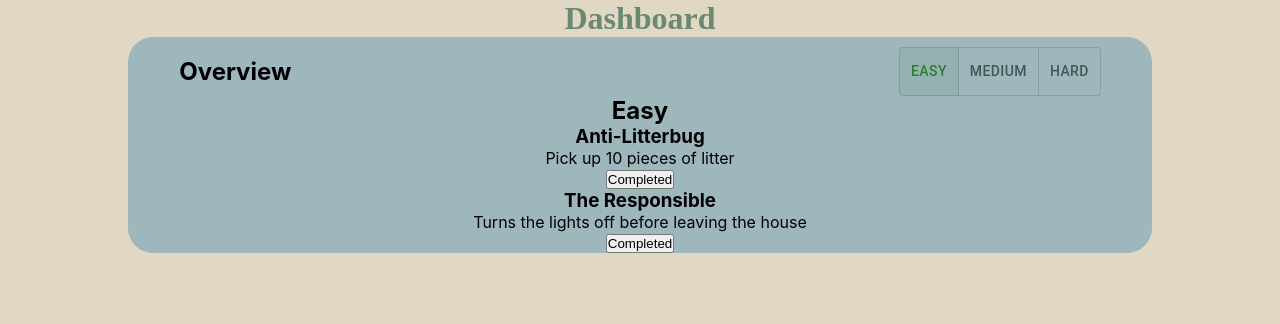
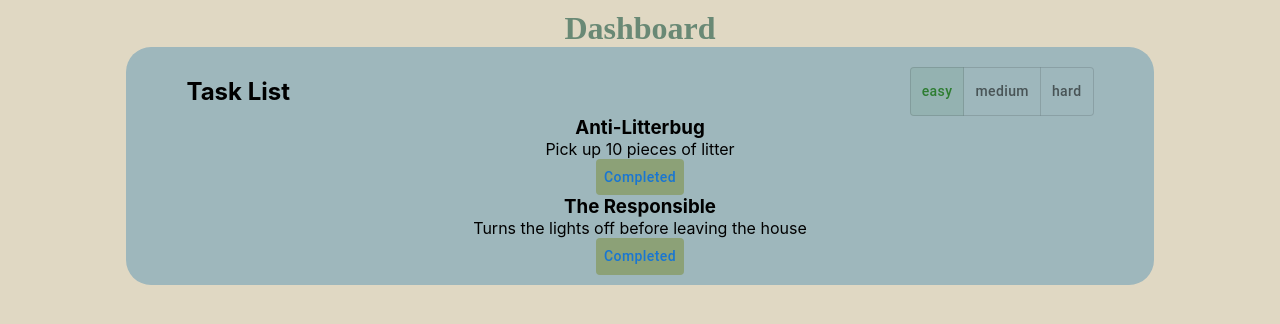
Before and after one commit to saehwan/Code_Bros_OneStep, a React (Create React App) app in the folder onestep/: page /dashboard in a window 1280 px wide. Shown: the top 324 px of the page. Built offline with nearby package versions, Linux system fonts and the light colour scheme.

Commit message:
Create some icons and rendering for complete tasks

```diff
--- a/onestep/package.json
+++ b/onestep/package.json
@@ -11,6 +11,7 @@
     "@testing-library/user-event": "^13.5.0",
     "react": "^18.2.0",
     "react-dom": "^18.2.0",
+    "react-icons": "^4.8.0",
     "react-router-dom": "^6.10.0",
     "react-scripts": "5.0.1",
     "web-vitals": "^2.1.4"
--- a/onestep/src/screens/dashboard.js
+++ b/onestep/src/screens/dashboard.js
@@ -1,13 +1,33 @@
 import { useState, useEffect } from 'react';
 import { useNavigate } from "react-router-dom";
-import { ToggleButtonGroup, ToggleButton, } from '@mui/material';
+import { ToggleButtonGroup, ToggleButton, Button } from '@mui/material';
+import { MdDriveEta, MdRestoreFromTrash } from 'react-icons/md';
+import { FcCheckmark } from 'react-icons/fc';
 
 function Task({ task, onCompletion }) {
+    const [iconName, setIconName] = useState(task.icon);
     return (
         <div>
-            <h3>{task.name}</h3>
+          {task.completed === false ?
+          <div>
+            <div style={styles.taskTitle}>
+              <h3>{task.name}</h3>
+            </div>
             <p>{task.description}</p>
-            <button onClick={() => onCompletion(task.id)}>Completed</button>
+            <Button style={{backgroundColor: '#8CA177', textTransform: 'none'}}
+            onClick={() => onCompletion(task.id)}>Completed</Button>
+          </div>
+          :
+          <div>
+            <div style={styles.taskTitle}>
+              <h3>{task.name}</h3>
+              <FcCheckmark style={styles.checkIcon} />
+            </div>
+            <p>{task.description}</p>
+            <Button style={{backgroundColor: '#8CA177', textTransform: 'none'}}
+            onClick={() => onCompletion(task.id)}>Completed</Button>
+          </div>
+          }
         </div>
     )
 }
@@ -37,6 +57,7 @@ const Dashboard = () => {
           task.id === taskId ? { ...task, completed: true } : task
         );
         setHardTaskArray(updatedTasks);
+        console.log(hardTaskArray);
     };
 
     const [easyTaskArray, setEasyTaskArray] = useState([
@@ -45,14 +66,16 @@ const Dashboard = () => {
             name: 'Anti-Litterbug',
             description: 'Pick up 10 pieces of litter',
             difficulty: 'easy',
-            completed: false
+            completed: false,
+            icon: 'MdRestoreFromTrash'
         },
         {
             id: 2,
             name: 'The Responsible',
             description: 'Turns the lights off before leaving the house',
             difficulty: 'easy',
-            completed: false
+            completed: false,
+            icon: 'MdLightbulb'
         },
     ]);
 
@@ -63,28 +86,32 @@ const Dashboard = () => {
             name: 'Vegetarian Explorer',
             description: 'Switch to a vegetarian or vegan diet for the day.',
             difficulty: 'medium',
-            completed: false
+            completed: false,
+            icon: 'MdDriveEta'
         },
         {
             id: 2,
             name: 'Bulbous',
             description: 'Switch light bulbs in house to energy efficient bulbs.',
             difficulty: 'medium',
-            completed: false
+            completed: false,
+            icon: 'MdDriveEta'
         },
         {
             id: 3,
             name: 'E-Mail',
             description: 'Switch to paperless billing and communication for bills and documents.',
             difficulty: 'medium',
-            completed: false
+            completed: false,
+            icon: 'MdDriveEta'
         },
         {
             id: 4,
             name: 'The Electrician (Lite)',
             description: 'Go without using any electricity for 3 hours outside of sleeping hours',
             difficulty: 'medium',
-            completed: false
+            completed: false,
+            icon: 'MdDriveEta'
         },
     ]);
 
@@ -94,56 +121,64 @@ const Dashboard = () => {
             name: 'Joyride',
             description: 'Choose to walk, bike, or take public transportation instead of driving a car for the day.',
             difficulty: 'hard',
-            completed: false
+            completed: false,
+            icon: 'MdDriveEta'
         },
         {
             id: 2,
             name: 'Composter',
             description: 'Compost fruits, vegetables, or other biodegradables instead of throwing them out.',
             difficulty: 'hard',
-            completed: false
+            completed: false,
+            icon: 'MdDriveEta'
         },
         {
             id: 3,
             name: 'Green Thumb',
             description: 'Compost fruits, vegetables, or other biodegradables instead of throwing them out.',
             difficulty: 'hard',
-            completed: false
+            completed: false,
+            icon: 'MdDriveEta'
         },
         {
             id: 4,
             name: 'Market Farmer',
             description: "Shop at a local farmer's market or co-op for locally grown produce.",
             difficulty: 'hard',
-            completed: false
+            completed: false,
+            icon: 'MdDriveEta'
         },
         {
             id: 5,
             name: 'Reusable',
             description: 'Reduce plastic usage by bringing a reusable water bottle and shopping bag.',
             difficulty: 'hard',
-            completed: false
+            completed: false,
+            icon: 'MdDriveEta'
         },
         {
             id: 6,
             name: 'Old School Laundromat',
             description: 'Use a clothesline or drying rack instead of a dryer for one load of laundry.',
             difficulty: 'hard',
-            completed: false
+            completed: false,
+            icon: 'MdDriveEta'
         },
         {
             id: 7,
             name: 'Communal Cleaning',
             description: 'Attend a community clean-up event to reduce litter and pollution.',
             difficulty: 'hard',
-            completed: false
+            completed: false,
+            icon: 'MdDriveEta'
         },
         {
             id: 8,
             name: 'The Electrician',
             description: 'Go without using any electricity for 6 hours outside of sleeping hours',
             difficulty: 'hard',
-            completed: false
+            completed: false,
+            icon: 'MdDriveEta'
         },
     ]);
 
@@ -152,24 +187,25 @@ const Dashboard = () => {
             <h1 style={styles.title}>Dashboard</h1>
             <div style={styles.mainDash}>
                 <div style={styles.dashHeader}>
-                    <h2>Overview</h2>
+                    <h2>Task List</h2>
                     <div>
                         <ToggleButtonGroup
                             color="success"
                             orientation="horizontal"
                             value={currentDifficulty}
                             exclusive
+                            style={{textTransform: 'none'}}
                             onChange={(event, newDifficulty) => {
                                 setCurrentDifficulty(newDifficulty);
                             }}
                         >
-                            <ToggleButton value="easy" aria-label="easy">
+                            <ToggleButton style={{textTransform: 'none'}} value="easy" aria-label="easy">
                                 easy
                             </ToggleButton>
-                            <ToggleButton value="medium" aria-label="medium">
+                            <ToggleButton style={{textTransform: 'none'}} value="medium" aria-label="medium">
                                 medium
                             </ToggleButton>
-                            <ToggleButton value="hard" aria-label="hard">
+                            <ToggleButton style={{textTransform: 'none'}} value="hard" aria-label="hard">
                                 hard
                             </ToggleButton>
                         </ToggleButtonGroup>
@@ -178,7 +214,6 @@ const Dashboard = () => {
                 <div>
                     {currentDifficulty === 'easy' ?
                         <div>
-                            <h2>Easy</h2>
                             <div style={styles.taskList}>
                                 {easyTaskArray.map((task) => (
                                     <Task key={task.id} task={task} onCompletion={handleEasyTaskCompletion} />
@@ -187,7 +222,6 @@ const Dashboard = () => {
                         </div>
                         : currentDifficulty === 'medium' ?
                             <div>
-                                <h2>Medium</h2>
                                 <div style={styles.taskList}>
                                     {mediumTaskArray.map((task) => (
                                         <Task key={task.id} task={task} onCompletion={handleMediumTaskCompletion} />
@@ -196,7 +230,6 @@ const Dashboard = () => {
                             </div>
                             : currentDifficulty === 'hard' ?
                                 <div>
-                                    <h2>Hard</h2>
                                     <div style={styles.taskList}>
                                         {hardTaskArray.map((task) => (
                                             <Task key={task.id} task={task} onCompletion={handleHardTaskCompletion} />
@@ -216,7 +249,7 @@ export default Dashboard;
 
 let styles = {
     dashboardPage: {
-
+      padding: '10px',
     },
     title: {
         color: '#698975',
@@ -230,7 +263,8 @@ let styles = {
         alignItems: 'center',
         width: '80%',
         minHeight: '80%',
-        backgroundColor: '#9EB7BC'
+        backgroundColor: '#9EB7BC',
+        padding: '10px'
     },
     dashHeader: {
         paddingTop: '1%',
@@ -244,5 +278,13 @@ let styles = {
     taskList: {
         display: 'flex',
         flexDirection: 'column'
+    },
+    taskTitle: {
+      display: 'flex',
+      alignItems: 'center',
+      justifyContent: 'center'
+    },
+    checkIcon: {
+      marginLeft: '2%'
     }
 }
```
Also changed, not shown: 1 other file (tests, documents, lock files or other folders).
